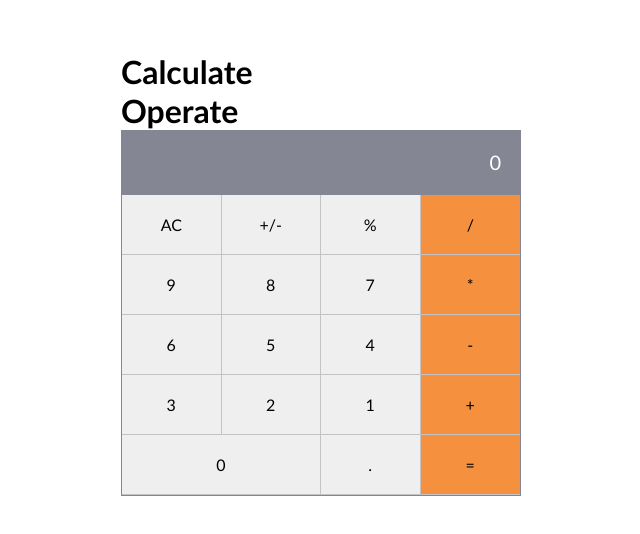
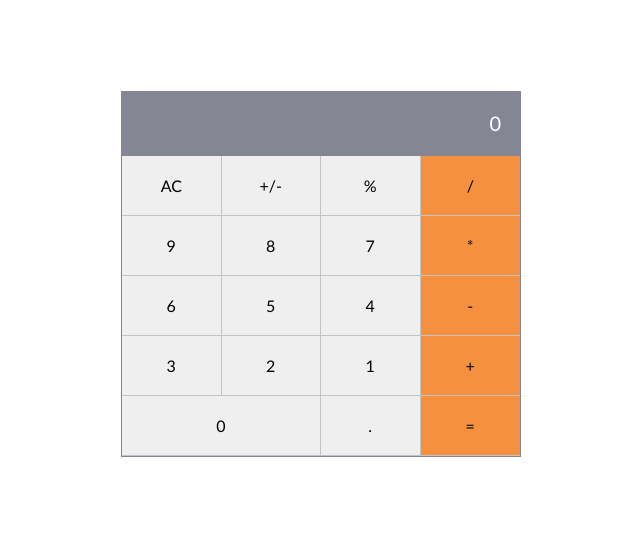
Before and after one commit to Nasirkhan294/math-magicians, a React (Create React App) app: page / in a window 1280 px wide. Shown: the part 126-660 px from the top of the page, without its empty margins (319-959 px from the left). Built offline with nearby package versions, Linux system fonts and the light colour scheme.

Commit message:
Implement math operations to make functional calculator

```diff
--- a/src/components/Button.js
+++ b/src/components/Button.js
@@ -1,7 +1,7 @@
 import PropTypes from 'prop-types';
 
-const Button = ({ label }) => <button type="button" className="cal-btn">{label}</button>;
+const Button = ({ label, handleClick }) => <button type="button" className="cal-btn" onClick={handleClick}>{label}</button>;
 
-Button.propTypes = { label: PropTypes.string.isRequired };
+Button.propTypes = { label: PropTypes.string.isRequired, handleClick: PropTypes.func.isRequired };
 
 export default Button;
--- a/src/components/Calculator.js
+++ b/src/components/Calculator.js
@@ -1,41 +1,70 @@
-import Button from './Button';
-import Calculate from './logic/Calculate';
-import Operate from './logic/Operate';
+import { useState } from 'react';
+import DigitsButtons from './logic/DigitsButtons';
+import OperatorsButtons from './logic/OperatorsButtons';
 import './Calculator.css';
 
 export default function Calculator() {
+  const [displayValue, setDisplayValue] = useState('0');
+  const [storedValue, setStoredValue] = useState(null);
+  const [operator, setOperator] = useState(null);
+
+  const handleDigitClick = (digit) => {
+    if (displayValue === '0') {
+      setDisplayValue(digit);
+    } else {
+      setDisplayValue((prevDisplay) => prevDisplay + digit);
+    }
+  };
+
+  const performCalculation = () => {
+    const currentValue = parseFloat(displayValue);
+
+    if (operator === '+') {
+      setDisplayValue(storedValue + currentValue);
+    } else if (operator === '-') {
+      setDisplayValue(storedValue - currentValue);
+    } else if (operator === '*') {
+      setDisplayValue(storedValue * currentValue);
+    } else if (operator === '/') {
+      setDisplayValue(storedValue / currentValue);
+    }
+
+    setStoredValue(null);
+    setOperator(null);
+  };
+
+  const handleOperatorClick = (op) => {
+    if (operator && storedValue !== null) {
+      performCalculation();
+    }
+
+    setStoredValue(parseFloat(displayValue));
+    setOperator(op);
+    setDisplayValue('0');
+  };
+
+  const handleEqualClick = () => {
+    if (operator && storedValue !== null) {
+      performCalculation();
+    }
+  };
+
+  const handleClearClick = () => {
+    setDisplayValue('0');
+    setStoredValue(null);
+    setOperator(null);
+  };
+
   return (
-    <>
-      <Calculate />
-      <Operate />
-      <div className="calculator">
-        <div className="cal-display">0</div>
-        <div className="buttons-wrapper">
-          <div className="cal-digits">
-            <Button label="AC" />
-            <Button label="+/-" />
-            <Button label="%" />
-            <Button label="9" />
-            <Button label="8" />
-            <Button label="7" />
-            <Button label="6" />
-            <Button label="5" />
-            <Button label="4" />
-            <Button label="3" />
-            <Button label="2" />
-            <Button label="1" />
-            <Button label="0" />
-            <Button label="." />
-          </div>
-          <div className="cal-operators">
-            <Button label="/" />
-            <Button label="*" />
-            <Button label="-" />
-            <Button label="+" />
-            <Button label="=" />
-          </div>
-        </div>
+    <div className="calculator">
+      <div className="cal-display">{displayValue}</div>
+      <div className="buttons-wrapper">
+        <DigitsButtons handleClearClick={handleClearClick} handleDigitClick={handleDigitClick} />
+        <OperatorsButtons
+          handleEqualClick={handleEqualClick}
+          handleOperatorClick={handleOperatorClick}
+        />
       </div>
-    </>
+    </div>
   );
 }
--- a/src/components/logic/Calculate.js
+++ /dev/null
@@ -1,3 +0,0 @@
-const Calculate = () => <h1>Calculate</h1>;
-
-export default Calculate;
--- /dev/null
+++ b/src/components/logic/DigitsButtons.js
@@ -0,0 +1,28 @@
+import PropTypes from 'prop-types';
+import Button from '../Button';
+
+export default function DigitsButtons({ handleClearClick, handleDigitClick }) {
+  return (
+    <div className="cal-digits">
+      <Button label="AC" handleClick={handleClearClick} />
+      <Button label="+/-" />
+      <Button label="%" />
+      <Button label="9" handleClick={() => handleDigitClick('9')} />
+      <Button label="8" handleClick={() => handleDigitClick('8')} />
+      <Button label="7" handleClick={() => handleDigitClick('7')} />
+      <Button label="6" handleClick={() => handleDigitClick('6')} />
+      <Button label="5" handleClick={() => handleDigitClick('5')} />
+      <Button label="4" handleClick={() => handleDigitClick('4')} />
+      <Button label="3" handleClick={() => handleDigitClick('3')} />
+      <Button label="2" handleClick={() => handleDigitClick('2')} />
+      <Button label="1" handleClick={() => handleDigitClick('1')} />
+      <Button label="0" handleClick={() => handleDigitClick('0')} />
+      <Button label="." />
+    </div>
+  );
+}
+
+DigitsButtons.propTypes = {
+  handleClearClick: PropTypes.func.isRequired,
+  handleDigitClick: PropTypes.func.isRequired,
+};
--- a/src/components/logic/Operate.js
+++ /dev/null
@@ -1,3 +0,0 @@
-const Operate = () => <h1>Operate</h1>;
-
-export default Operate;
--- /dev/null
+++ b/src/components/logic/OperatorsButtons.js
@@ -0,0 +1,19 @@
+import PropTypes from 'prop-types';
+import Button from '../Button';
+
+export default function OperatorsButtons({ handleOperatorClick, handleEqualClick }) {
+  return (
+    <div className="cal-operators">
+      <Button label="/" handleClick={() => handleOperatorClick('/')} />
+      <Button label="*" handleClick={() => handleOperatorClick('*')} />
+      <Button label="-" handleClick={() => handleOperatorClick('-')} />
+      <Button label="+" handleClick={() => handleOperatorClick('+')} />
+      <Button label="=" handleClick={handleEqualClick} />
+    </div>
+  );
+}
+
+OperatorsButtons.propTypes = {
+  handleOperatorClick: PropTypes.func.isRequired,
+  handleEqualClick: PropTypes.func.isRequired,
+};
```
